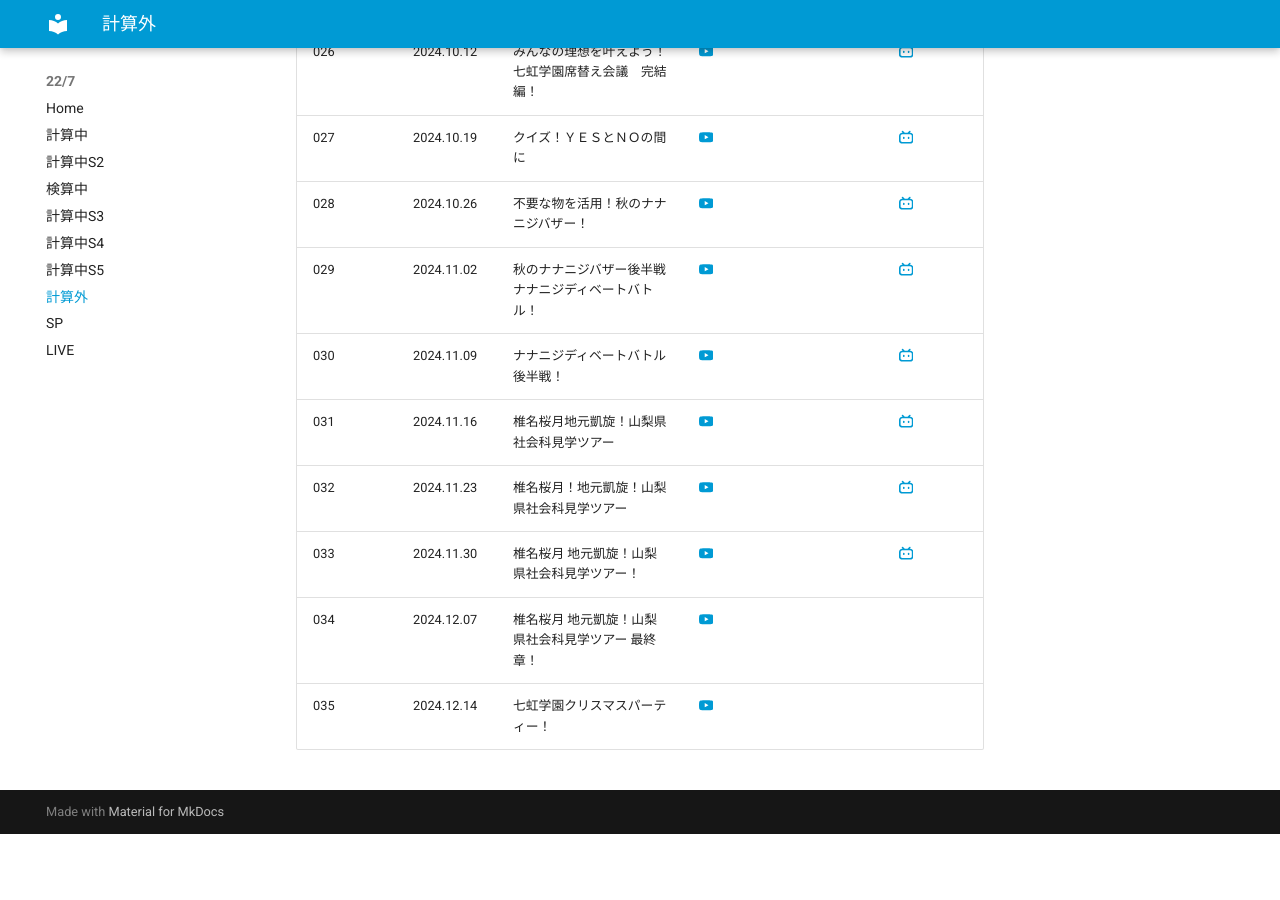
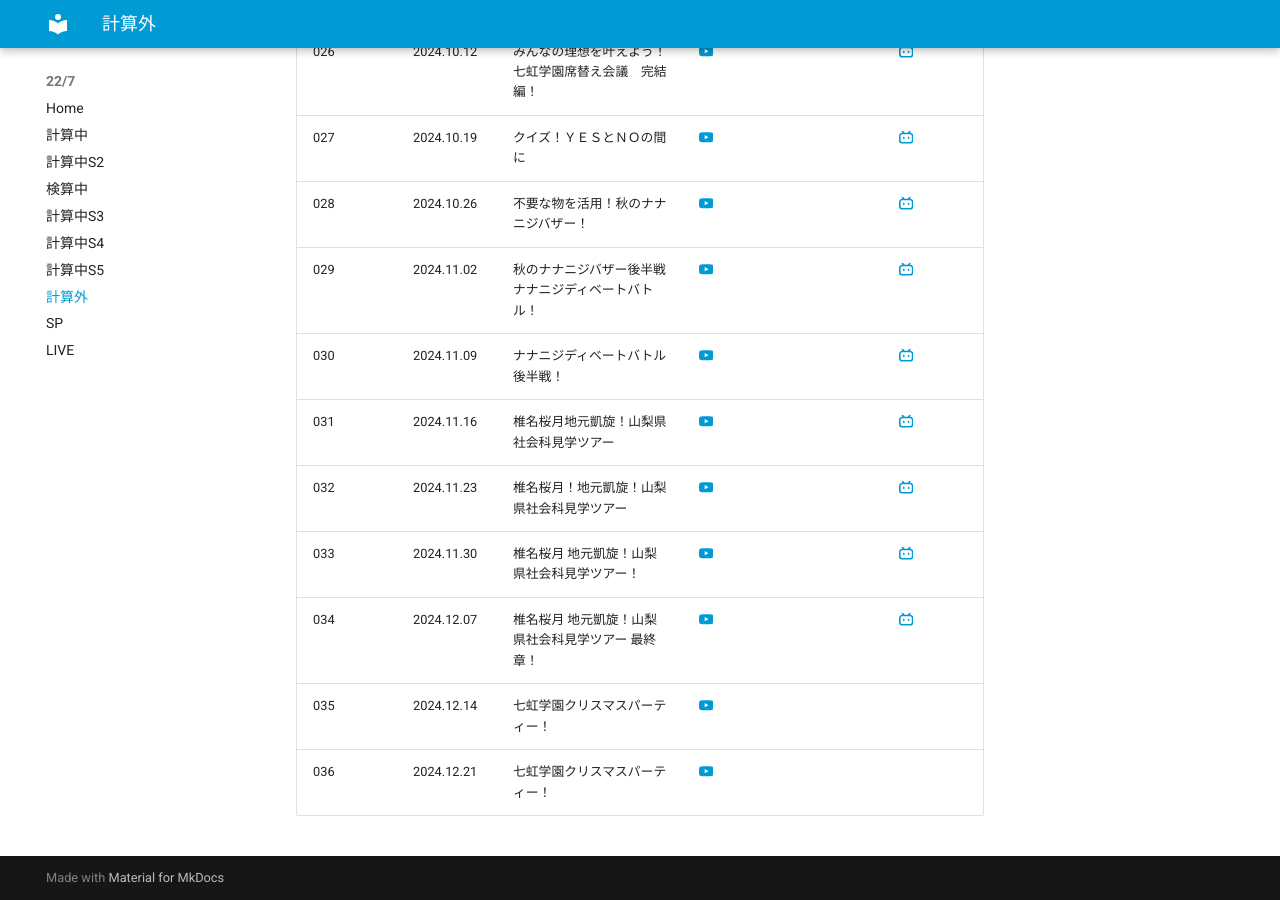
Before and after one commit to aki-192/nananiji, an MkDocs documentation site: the page built from docs/keisangai.md, in a window 1280 px wide and 900 px high, scrolled down 1845 px. Built offline with MkDocs 1.6.1 and Material for MkDocs 9.7.7, drawn with Linux system fonts in a browser that asks for light colours; before the commit the page ends 2679 px from its top, so only the background shows below that.

Commit message:
Update keisangai.md

```diff
--- a/docs/keisangai.md
+++ b/docs/keisangai.md
@@ -39,5 +39,6 @@ title: 計算外
 | 031 | 2024.11.16 | 椎名桜月地元凱旋！山梨県社会科見学ツアー | [:simple-youtube:](https://www.youtube.com/watch?v=FU0OkJqUduI) | | [:simple-bilibili:](https://www.bilibili.com/video/BV18gBRYuEd2/) |
 | 032 | 2024.11.23 | 椎名桜月！地元凱旋！山梨県社会科見学ツアー | [:simple-youtube:](https://www.youtube.com/watch?v=ju4ef0tut50) | | [:simple-bilibili:](https://www.bilibili.com/video/BV1vTi2YHEfH/) |
 | 033 | 2024.11.30 | 椎名桜月 地元凱旋！山梨県社会科見学ツアー！ | [:simple-youtube:](https://www.youtube.com/watch?v=wfytSKtZDhY) | | [:simple-bilibili:](https://www.bilibili.com/video/BV1CCqPYSESC) |
-| 034 | 2024.12.07 | 椎名桜月 地元凱旋！山梨県社会科見学ツアー 最終章！ | [:simple-youtube:](https://www.youtube.com/watch?v=ZtNyLv8e5UY) | | |
+| 034 | 2024.12.07 | 椎名桜月 地元凱旋！山梨県社会科見学ツアー 最終章！ | [:simple-youtube:](https://www.youtube.com/watch?v=ZtNyLv8e5UY) | | [:simple-bilibili:](https://www.bilibili.com/video/BV17NkJY8Ep1/) |
 | 035 | 2024.12.14 | 七虹学園クリスマスパーティー！ | [:simple-youtube:](https://www.youtube.com/watch?v=a0pcm5MXAuU0) | | |
+| 036 | 2024.12.21 | 七虹学園クリスマスパーティー！ | [:simple-youtube:](https://www.youtube.com/watch?v=E3aOsDKCaFQ) | | |
```
